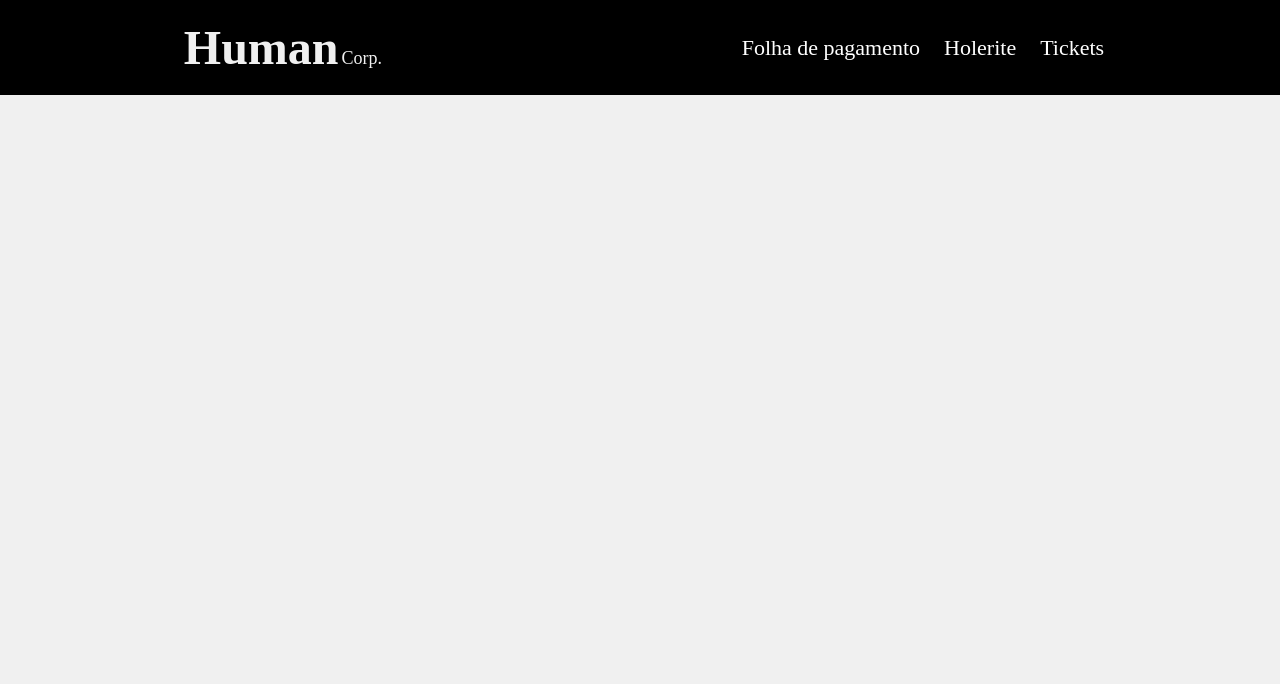
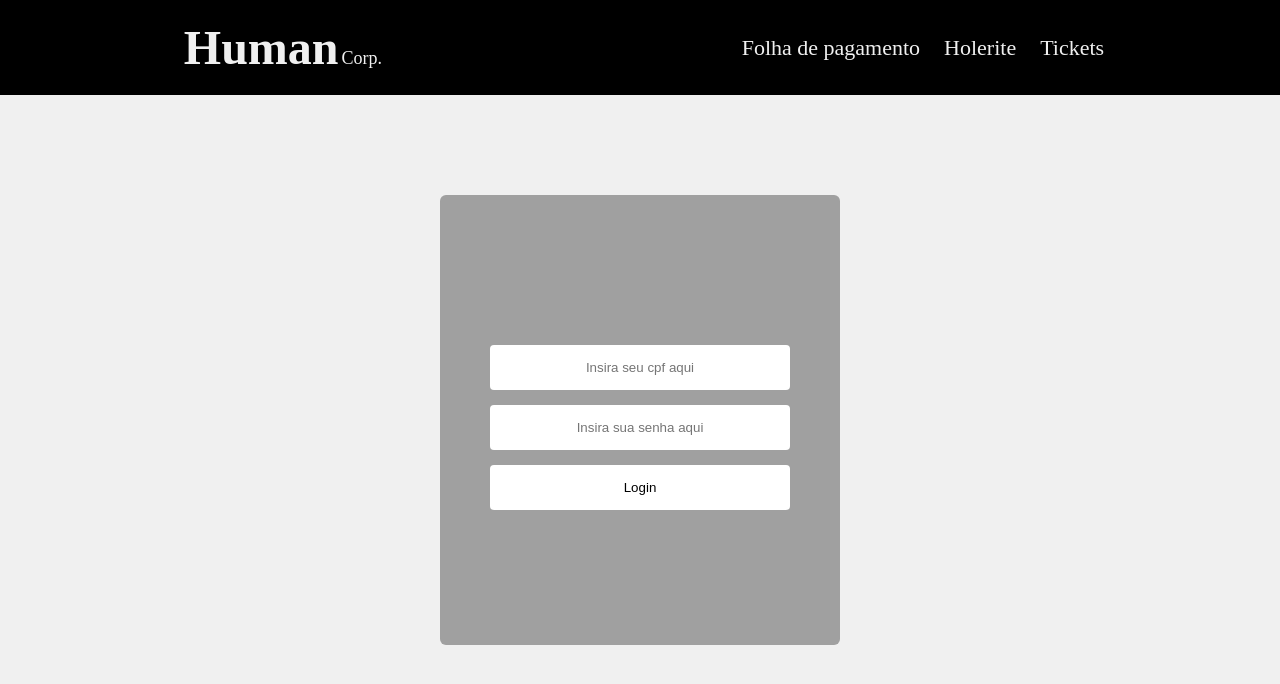
Before and after one commit to kakarookiedev/PIM, a plain HTML site: page index.html in a window 1280 px wide. Drawn offline with Linux system fonts and the light colour scheme.

Commit message:
tela login

```diff
--- a/css/style.css
+++ b/css/style.css
@@ -32,9 +32,10 @@ header {
 }
 /*Design logo - fim*/
 
+/* Design menu - inicio*/
 #menu ul{
     display: flex;
-    color: white;
+    color: #F0F0F0;
     list-style: none;
 }
 #menu ul li{
@@ -42,4 +43,34 @@ header {
     font-size: 22px;
     align-content: center;
 }
+/* Design menu - fim*/
+
+/* Design login - inicio*/
+main {
+    width: 400px;
+    height: 450px;
+    background-color:#A0A0A0;
+    margin: 0 auto;
+    margin-top: 100px;
+    border-radius: 6px;
+    display: flex;
+    flex-direction: column;
+    justify-content: center;
+    align-items: center;
+}
+#login input{
+    width: 300px;
+    margin-left: 50px;
+    height: 45px;
+    border-radius: 4px;
+    border: none;
+    margin-top: 15px;
+    text-align: center;
+    background: white
+}
+
+#logar:hover{
+    cursor: pointer;
+}
+
 /*Design topo - fim*/
--- a/index.html
+++ b/index.html
@@ -22,6 +22,13 @@
                 </ul>
             </div>
         </header>
+        <main>
+            <div id="login">
+                <input type="text" name="cpf" id="cpf" placeholder="Insira seu cpf aqui">
+                <input type="password" name="senha" id="senha" placeholder="Insira sua senha aqui">
+                <input type="submit" value="Login" id="logar">
+            </div>
+        </main>
     </div>
 </body>
 </html>
```
